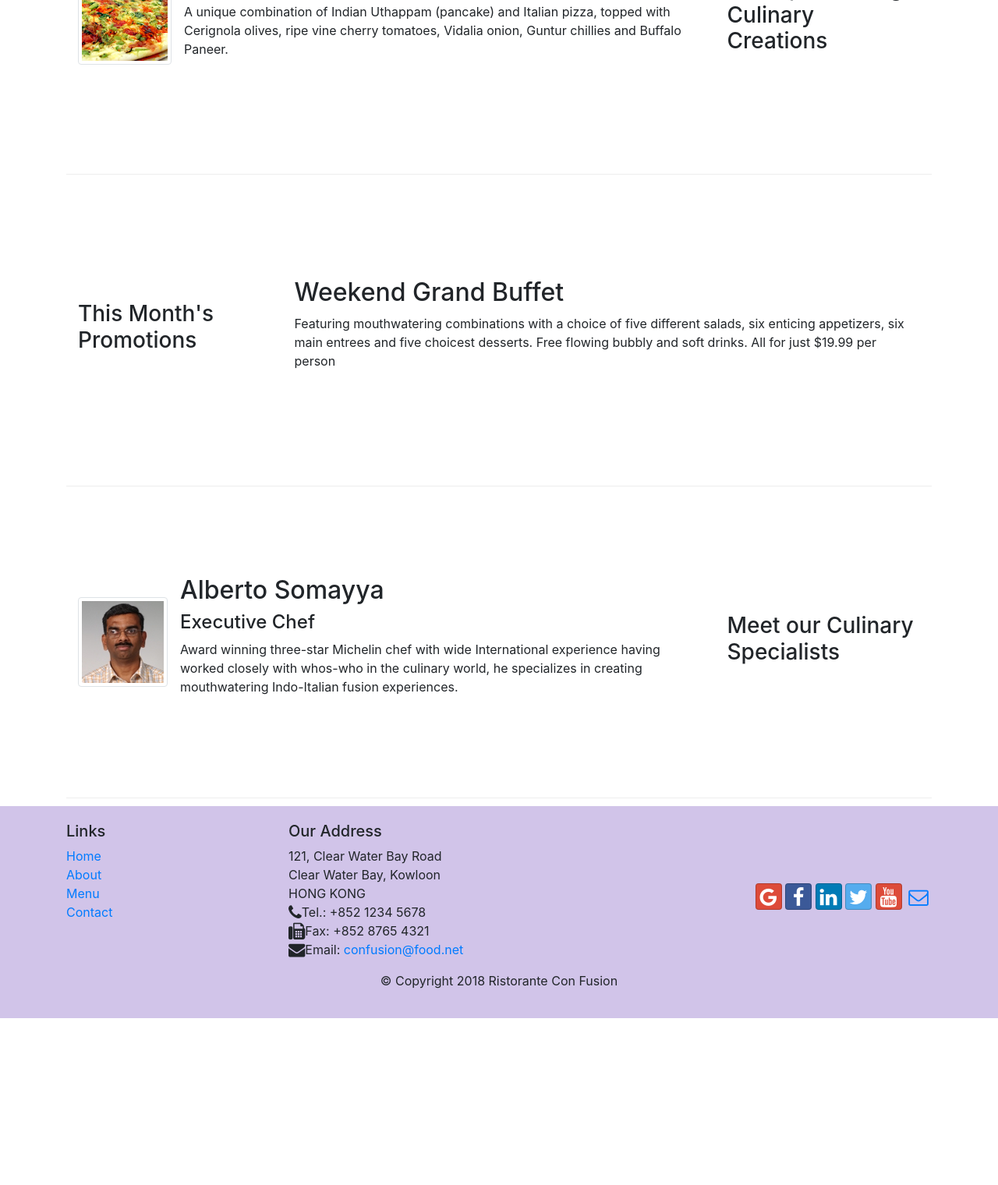
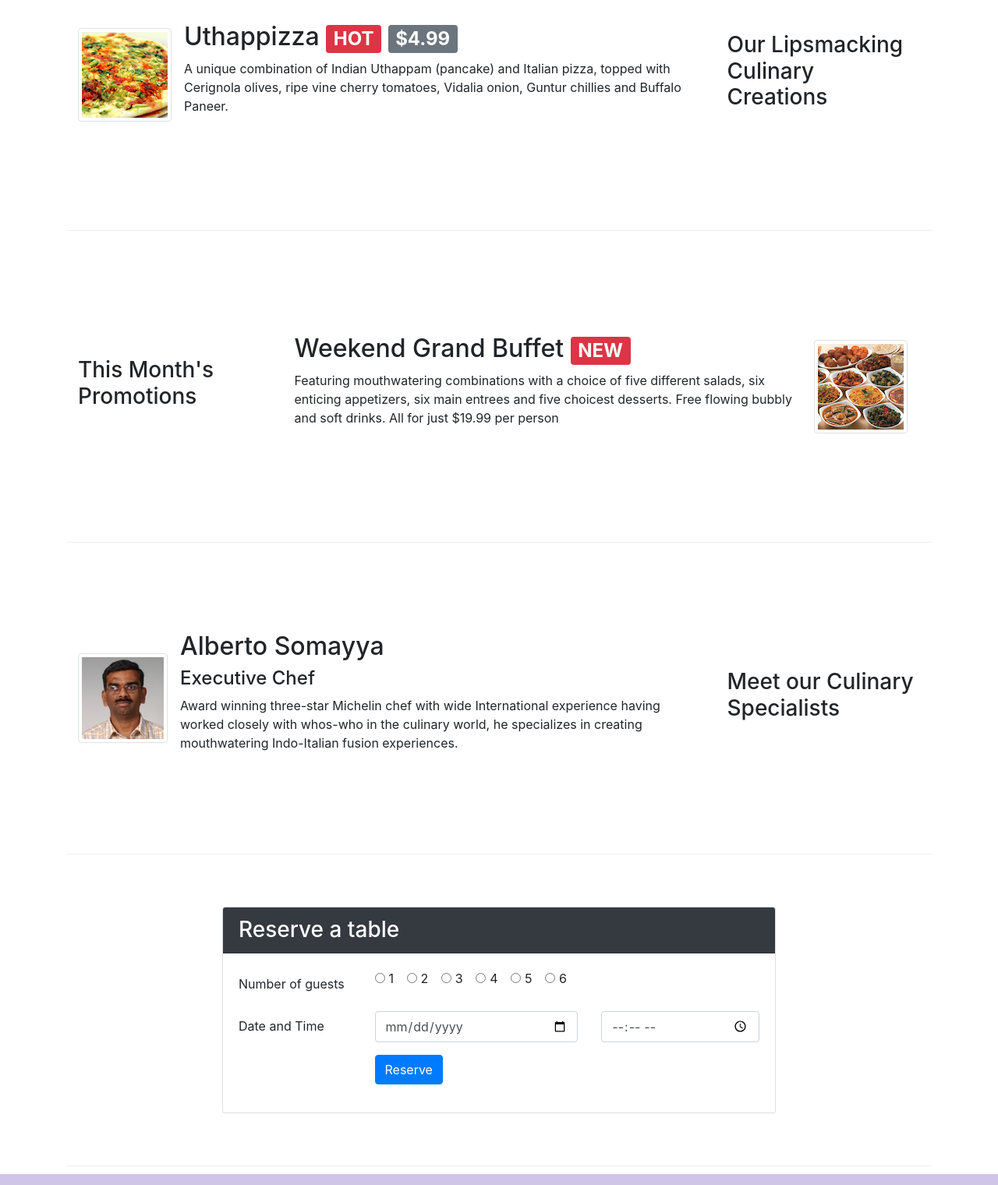
Before and after one commit to lucassf/WEB-Full-Stack-Course, a website: page index.html in a window 1280 px wide. Shown: the part 460-1980 px from the top of the page at 78% size. Before the commit the page ends 1776 px from the top, so only its background shows below. Drawn offline with nearby package versions, Linux system fonts and the light colour scheme.

Commit message:
Week 2 completed

```diff
--- a/index.html
+++ b/index.html
@@ -26,7 +26,7 @@
             <a class="navbar-brand mr-auto" href="#">Ristorante Con Fusion</a>
             <div class="collapse navbar-collapse" id="navbar">
                 <ul class="navbar-nav mr-auto">
-                    <li class="nav-item active"><a class="nav-link" href="#"><span class="fa fa-home fa-lg"></span>
+                    <li class="nav-item active"><a class="nav-link" href=""><span class="fa fa-home fa-lg"></span>
                             Home</a></li>
                     <li class="nav-item"><a class="nav-link" href="aboutus.html"><span class="fa fa-info fa-lg"></span>
                             About</a></li>
@@ -43,13 +43,16 @@
     <header class="jumbotron">
         <div class="container">
             <div class="row row-header">
-                <div class="col-12 col-sm-6">
+                <div class="col-12 col-sm-4">
                     <h1>Ristorante con Fusion</h1>
                     <p>We take inspiration from the World's best cuisines, and create a unique fusion experience. Our
                         lipsmacking creations will tickle your culinary senses!</p>
                 </div>
-                <div class="col-12 col-sm align-self-center">
+                <div class="col-12 col-sm-2 align-self-center">
                     <img src="img/logo.png" class="img-fluid">
+                </div>
+                <div class="col-12 col-sm-4 offset-sm-2 align-self-center">
+                    <button type="button" class="btn btn-lg btn-warning btn-block" href="#reserve" role="button">Reserve Table</button>
                 </div>
             </div>
         </div>
@@ -64,7 +67,8 @@
                 <div class="media">
                     <img class="d-flex mr-3 img-thumbnail align-self-center" src="img/uthappizza.png" alt="uthapizza">
                     <div class="media-body">
-                        <h2 class="mt-0">Uthappizza</h2>
+                        <h2 class="mt-0">Uthappizza <span class="badge badge-danger">HOT</span> <span
+                                class="badge badge-secondary">$4.99</span></h2>
                         <p class="d-none d-sm-block">A unique combination of Indian Uthappam (pancake) and Italian
                             pizza, topped with Cerignola olives, ripe vine cherry tomatoes, Vidalia onion, Guntur
                             chillies and Buffalo Paneer.</p>
@@ -73,16 +77,20 @@
             </div>
         </div>
 
-
         <div class="row row-content align-items-center">
             <div class="col-12 col-sm-4 col-md-3">
                 <h3>This Month's Promotions</h3>
             </div>
             <div class="col col-sm col-md">
-                <h2>Weekend Grand Buffet</h2>
-                <p>Featuring mouthwatering combinations with a choice of five different salads, six enticing appetizers,
-                    six main entrees and five choicest desserts. Free flowing bubbly and soft drinks. All for just
-                    $19.99 per person </p>
+                <div class="media">
+                    <img class="d-flex mr-3 img-thumbnail align-self-center" src="img/buffet.png" alt="buffet">
+                    <div class="media-body order-sm-first">
+                        <h2>Weekend Grand Buffet <span class="badge badge-danger">NEW</span></h2>
+                        <p class="d-none d-sm-block">Featuring mouthwatering combinations with a choice of five
+                            different salads, six enticing appetizers, six main entrees and five choicest desserts. Free
+                            flowing bubbly and soft drinks. All for just $19.99 per person </p>
+                    </div>
+                </div>
             </div>
         </div>
 
@@ -102,6 +110,72 @@
                     </div>
                 </div>
 
+            </div>
+        </div>
+        <div class="row row-content align-items-center">
+            <div class="col-12 col-sm-8 offset-sm-2">
+                <a id="reserve">
+                    <div class="card">
+                        <h3 class="card-header bg-dark text-white">Reserve a table</h3>
+                        <div class="card-body">
+                            <form>
+                                <div class="form-group row">
+                                    <label for="guests" class="col-12 col-md-3 col-form-label">Number of guests</label>
+                                    <div class="col-md-9">
+                                        <div class="form-check form-check-inline">
+                                            <input class="form-check-input" type="radio" name="guests_option"
+                                                id="1_guest" value="1_guest">
+                                            <label class="form-check-label" for="1_guest">1</label>
+                                        </div>
+                                        <div class="form-check form-check-inline">
+                                            <input class="form-check-input" type="radio" name="guests_option"
+                                                id="2_guests" value="2_guests">
+                                            <label class="form-check-label" for="2_guests">2</label>
+                                        </div>
+                                        <div class="form-check form-check-inline">
+                                            <input class="form-check-input" type="radio" name="guests_option"
+                                                id="3_guests" value="3_guests">
+                                            <label class="form-check-label" for="3_guests">3</label>
+                                        </div>
+                                        <div class="form-check form-check-inline">
+                                            <input class="form-check-input" type="radio" name="guests_option"
+                                                id="4_guests" value="4_guests">
+                                            <label class="form-check-label" for="4_guests">4</label>
+                                        </div>
+                                        <div class="form-check form-check-inline">
+                                            <input class="form-check-input" type="radio" name="guests_option"
+                                                id="5_guests" value="5_guests">
+                                            <label class="form-check-label" for="5_guests">5</label>
+                                        </div>
+                                        <div class="form-check form-check-inline">
+                                            <input class="form-check-input" type="radio" name="guests_option"
+                                                id="6_guests" value="6_guests">
+                                            <label class="form-check-label" for="6_guests">6</label>
+                                        </div>
+                                    </div>
+                                </div>
+                                <div class="form-group row">
+                                    <label for="datetime" class="col-12 col-md-3 col-form-label">Date and Time</label>
+                                    <div class="col-12 col-md-5">
+                                        <input type="date" class="form-control" id="date" name="date"
+                                            placeholder="Date">
+                                    </div>
+                                    <div class="col-12 col-md-4">
+                                        <input type="time" class="form-control" id="time" name="time"
+                                            placeholder="Time">
+                                    </div>
+                                </div>
+                                <div class="form-group row">
+                                    <div class="offset-md-3 col-md-9">
+                                        <button type="submit" class="btn btn-primary">
+                                            Reserve
+                                        </button>
+                                    </div>
+                                </div>
+                            </form>
+                        </div>
+                    </div>
+                </a>
             </div>
         </div>
     </div>
```
Also changed, not shown: aboutus.html (+2 -2 lines), contactus.html (+2 -2 lines).
